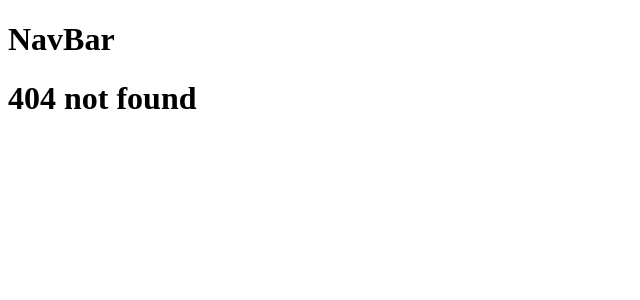
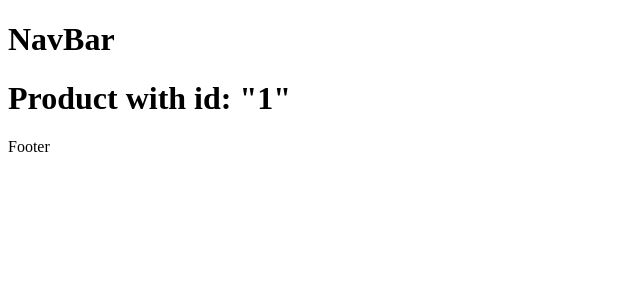
Before and after one commit to singhparshant/rentd-app, a React (Create React App) app in the folder client/: page /product/1 in a window 1280 px wide. Before the commit this address had no page. Shown: the top 300 px of the page, without its empty margins (0-640 px from the left). Built offline with nearby package versions, Linux system fonts and the light colour scheme; the HTML template or start-up script is replaced by a standard one.

Commit message:
added productDetails, cart and checkout pages

```diff
--- a/client/src/App.tsx
+++ b/client/src/App.tsx
@@ -1,19 +1,20 @@
 import { Button } from "@mui/material";
 import React from "react";
 import { ErrorBoundary, FallbackProps } from "react-error-boundary";
-import Body from "./components/common/body/Body";
 import Footer from "./components/common/footer/Footer";
 import NavBar from "./components/common/navBar/NavBar";
 import {
   BrowserRouter as Router,
   Switch,
-  Route,
-  Link
+  Route
 } from "react-router-dom";
-import HomeScreen from "./components/customerApp/HomeScreen";
+import HomeScreen from "./components/customerApp/HomeScreen/HomeScreen";
 import NotFound from "./components/common/notFound/NotFound";
 import SignUp from "./components/common/signUp/SignUp";
 import Login from "./components/common/login/Login";
+import ProductDetailsScreen from "./components/common/productDetails/ProductDetailsScreen";
+import CartScreen from "./components/customerApp/CartScreen/CartScreen";
+import CheckoutScreen from "./components/customerApp/CheckoutScreen/CheckoutScreen";
 
 const ErrorHandler = ({ error, resetErrorBoundary }: FallbackProps) => {
   return (
@@ -43,10 +44,20 @@ const App = () => {
             <Route exact path="/login">
               <Login />
             </Route>
+            <Route exact path="/product/:id">
+              <ProductDetailsScreen />
+            </Route>
+            <Route exact path="/cart">
+              <CartScreen />
+            </Route>
+            <Route exact path="/checkout">
+              <CheckoutScreen />
+            </Route>
             <Route path="*">
               <NotFound />
             </Route>
           </Switch>
+          <Footer/>
         </Router>
       </ErrorBoundary>
     </div>
--- /dev/null
+++ b/client/src/components/common/productDetails/ProductDetailsScreen.tsx
@@ -0,0 +1,11 @@
+import React from 'react'
+import { useParams } from 'react-router-dom';
+
+export default function Product() {
+
+    const {id} = useParams<any>();
+
+  return (
+    <h1>Product with id: "{id}"</h1>
+  )
+}
--- /dev/null
+++ b/client/src/components/customerApp/CartScreen/CartScreen.tsx
@@ -0,0 +1,7 @@
+import React from 'react'
+
+export default function CartScreen() {
+  return (
+    <h1>Your cart</h1>
+  )
+}
--- /dev/null
+++ b/client/src/components/customerApp/CheckoutScreen/CheckoutScreen.tsx
@@ -0,0 +1,7 @@
+import React from 'react'
+
+export default function CheckoutScreen() {
+  return (
+    <h1>Checkout</h1>
+  )
+}
--- a/client/src/components/customerApp/HomeScreen.tsx
+++ b/client/src/components/customerApp/HomeScreen/HomeScreen.tsx
@@ -1,5 +1,5 @@
 import React from 'react'
-import Body from '../common/body/Body'
+import Body from '../../common/body/Body'
 
 export default function Home() {
   return (
```
